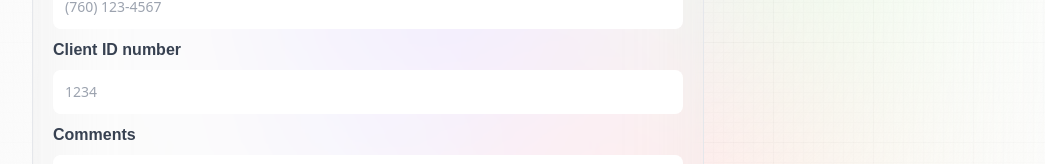
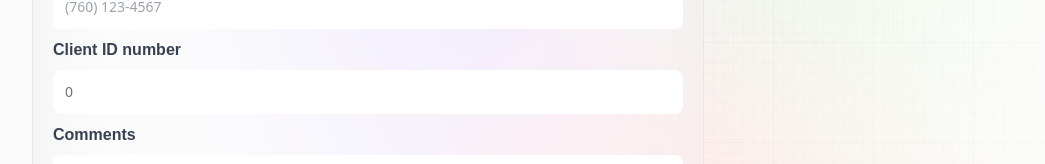
Before and after one commit to ChrisCarteno/nex-prac, a Next.js app: page /update-client in a window 1280 px wide. Shown: the part 463-627 px from the top of the page, without its empty margins (32-1077 px from the left). Built offline with nearby package versions, Linux system fonts and the light colour scheme; no server answers.

Commit message:
crm barebones done

```diff
--- a/app/update-client/page.jsx
+++ b/app/update-client/page.jsx
@@ -11,11 +11,11 @@ const EditClient = () => {
   const clientId = searchParams.get('id');
 
   const [submitting, setSubmitting] = useState(false);
-  const [client , setClient] = useState({
+  const [post , setPost] = useState({
     name: '',
     email: '',
     phone: '',
-    idNumber: '',
+    idNumber: 0,
     comment: '',
   });
 
@@ -47,11 +47,11 @@ useEffect(() => {
       const response = await fetch(`/api/client/${clientId}`, {
         method: 'PATCH',
         body: JSON.stringify({
-          name: client.name,
-          email: client.email,
-          phone: client.phone,
-          idNumber: client.idNumber,
-          comment: client.comment
+          name: post.name,
+          email: post.email,
+          phone: post.phone,
+          idNumber: post.idNumber,
+          comment: post.comment
         })
       })
 
@@ -67,8 +67,8 @@ useEffect(() => {
   return (
     <ClientForm
       type="Edit"
-      post={client}
-      setPost={setClient}
+      post={post}
+      setPost={setPost}
       submitting={submitting}
       handleSubmit={editClient}
     />
```
